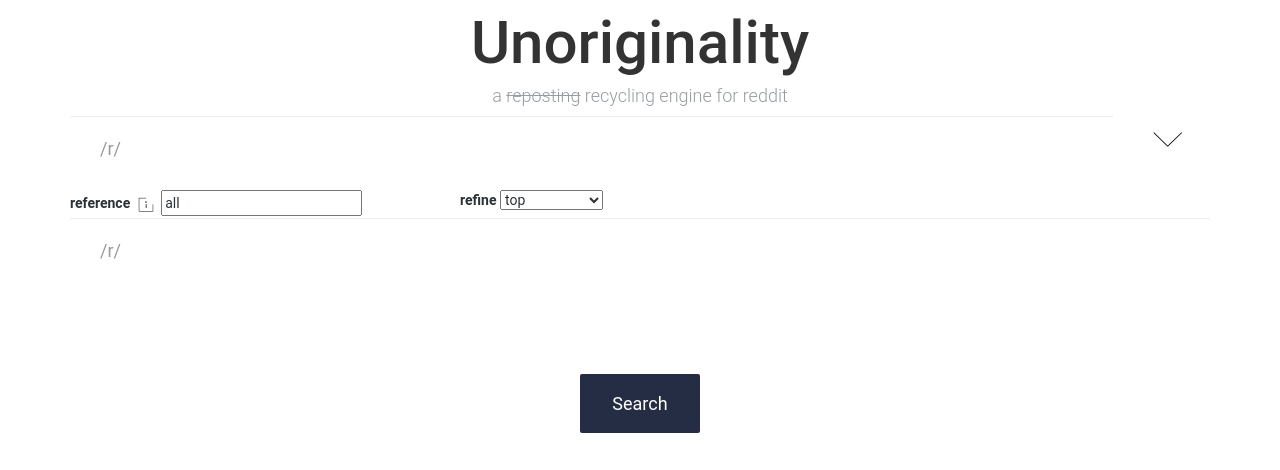
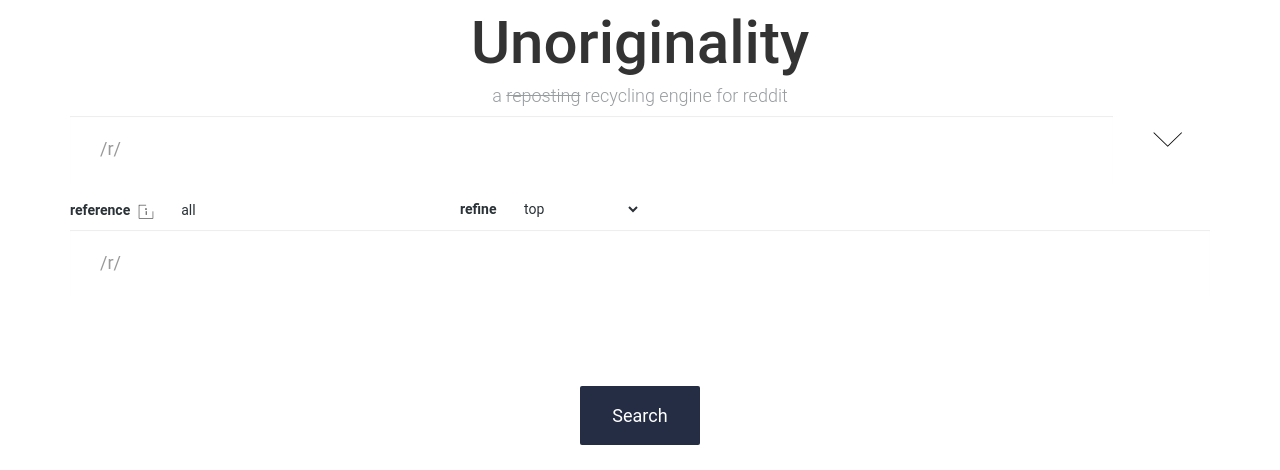
Before and after one commit to mbreiter/unoriginality, a Django app: template unoriginality/templates/unoriginality/home.html in a window 1280 px wide, after a click that opens the changed part. Shown: the top 470 px of the page. Run offline with Django 3.2, Linux system fonts and the light colour scheme; the template is opened without the code that fills it, so the values that code supplies are empty; some libraries are stand-ins or nearby versions.

Commit message:
tooltips

```diff
--- a/unoriginality/static/css/cardio.css
+++ b/unoriginality/static/css/cardio.css
@@ -911,6 +911,29 @@
 	box-shadow: 0;
 }
 
+.form-control-small {
+	font-size: 14px;
+	position: relative;
+	left: 0;
+	height: auto;
+	padding: 10px 20px;
+	border: 0px;
+	border-radius: 0;
+	box-shadow: 0;
+}
+
+.form-select {
+    background: transparent;
+    font-size: 14px;
+	position: relative;
+	left: 0;
+	height: auto;
+	padding: 10px 20px;
+	border: 1px;
+	border-radius: 0;
+	box-shadow: 0;
+}
+
 .form-control.form-white {
 	color: #fff;
 	border: 2px solid white;
--- a/unoriginality/templates/unoriginality/header.html
+++ b/unoriginality/templates/unoriginality/header.html
@@ -74,13 +74,14 @@
                 <div class="row">
                     <div class="col-xs-4">
                         <label for="curate">reference</label>
-                        <img src="{% static 'img/icons/info.png' %}" title="choose a subreddit that you want candidate reposts to be similar to"/>
-                        <input type="text" value="all" name="curate" id="curate">
+                        <img src="{% static 'img/icons/info.png' %}" title="choosing a base subreddit will make recommendations similar"/>
+                        <input class="form-control-small" type="text" value="all" name="curate" id="curate">
                     </div>
 
                     <div class="col-xs-4">
                         <label for="category">refine</label>
-                        <select name="category" id="category">
+
+                        <select name="category" id="category" class="form-select">
                             <option value="top">top</option>
                             <option value="controversial">controversial</option>
                             <option value="rising">rising</option>
@@ -90,16 +91,11 @@
                     </div>
 
                     <div class="col-xs-4">
-
+                        <input type="submit" style="visibility: hidden;" />
                     </div>
-
-                    <input type="submit" style="visibility: hidden;" />
-
                 </div>
             </div>
-
         </form>
-
 
         {% block content %}
         {% endblock %}
--- a/unoriginality/views.py
+++ b/unoriginality/views.py
@@ -1,8 +1,8 @@
 from django.shortcuts import render
 from django.http import HttpResponse
 from collections import OrderedDict
+from datetime import datetime, timedelta
 
-from datetime import datetime, timedelta
 import praw
 import math
 
@@ -137,6 +137,3 @@
         build_posts.append(words)
 
     return build_semantic_descriptors(build_posts)
-
-def parse_post(id, author, name, permalink, title, url, score):
-    print(id)
```
Also changed, not shown: 1 other file.
